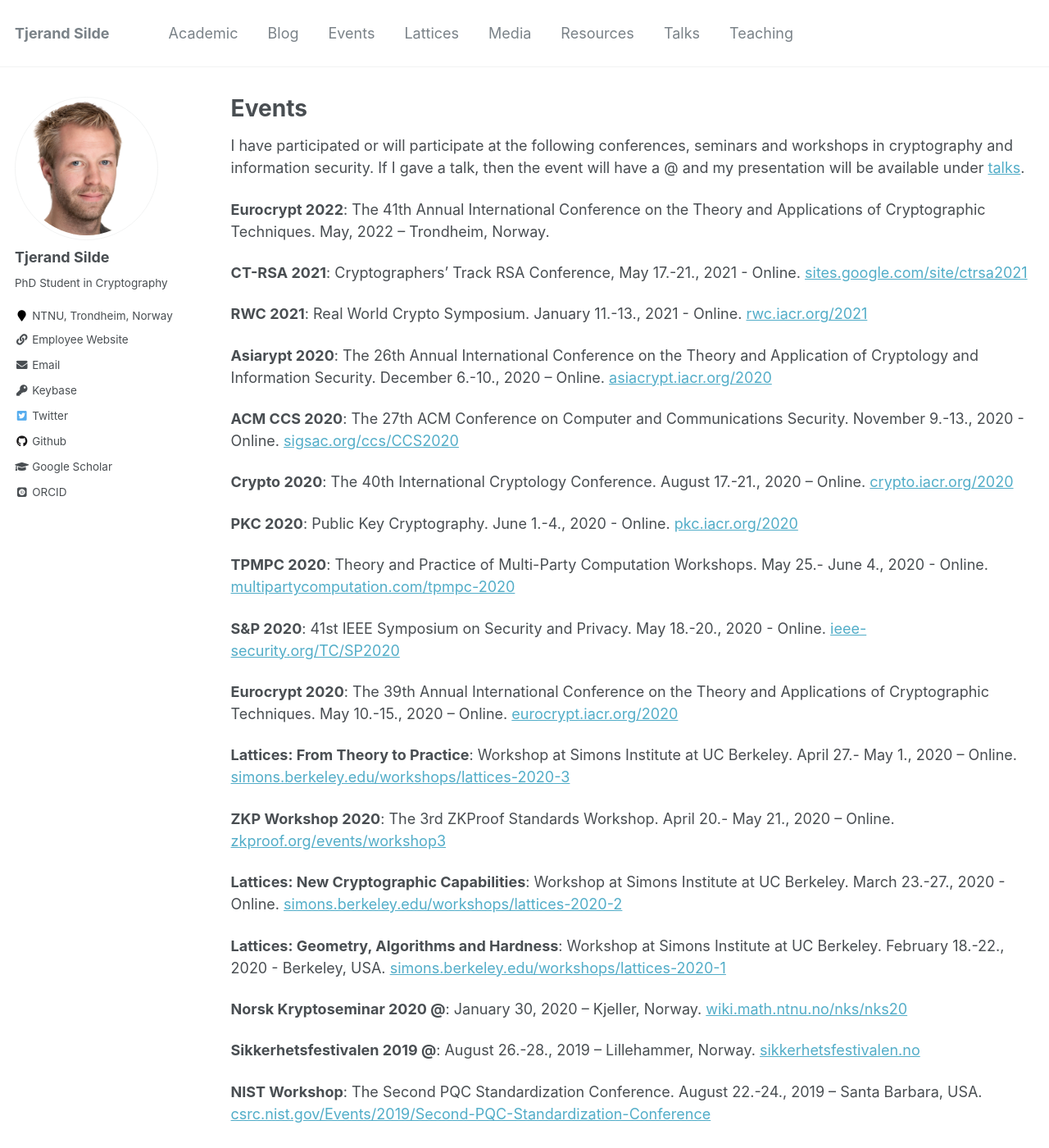
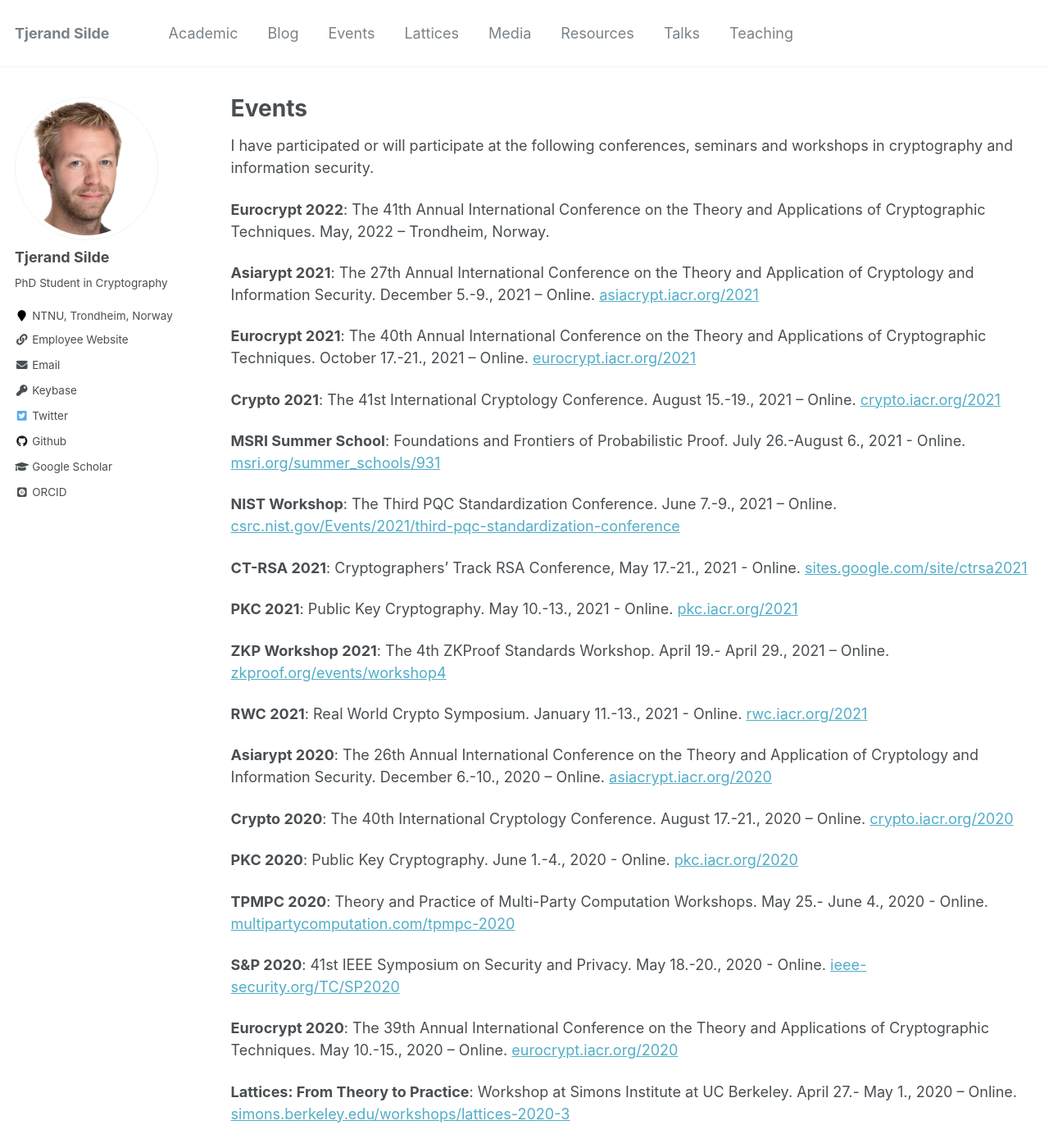
Before and after one commit to tjesi/tjesi.github.io, a Jekyll site: the page built from _pages/events.md, in a window 1280 px wide and 1400 px high. Shown: the whole window at 82% size. Built offline with Jekyll 4.4.1, drawn with Linux system fonts in a browser that asks for light colours; some web fonts are replaced; some of the changed text lies outside the part shown.

Commit message:
Update events.md

```diff
--- a/_pages/events.md
+++ b/_pages/events.md
@@ -5,17 +5,29 @@ permalink: /events/
 author_profile: true
 ---
 
-I have participated or will participate at the following conferences, seminars and workshops in cryptography and information security. If I gave a talk, then the event will have a @ and my presentation will be available under [talks](https://tjerandsilde.no/talks).
+I have participated or will participate at the following conferences, seminars and workshops in cryptography and information security.
 
 **Eurocrypt 2022**: The 41th Annual International Conference on the Theory and Applications of Cryptographic Techniques. May, 2022 – Trondheim, Norway.
 
+**Asiarypt 2021**: The 27th Annual International Conference on the Theory and Application of Cryptology and Information Security. December 5.-9., 2021 – Online. [asiacrypt.iacr.org/2021](https://asiacrypt.iacr.org/2021)
+
+**Eurocrypt 2021**: The 40th Annual International Conference on the Theory and Applications of Cryptographic Techniques. October 17.-21., 2021 – Online. [eurocrypt.iacr.org/2021](https://eurocrypt.iacr.org/2021)
+
+**Crypto 2021**: The 41st International Cryptology Conference. August 15.-19., 2021 – Online. [crypto.iacr.org/2021](https://crypto.iacr.org/2021)
+
+**MSRI Summer School**: Foundations and Frontiers of Probabilistic Proof. July 26.-August 6., 2021 - Online. [msri.org/summer_schools/931](https://www.msri.org/summer_schools/931)
+
+**NIST Workshop**: The Third PQC Standardization Conference. June 7.-9., 2021 – Online. [csrc.nist.gov/Events/2021/third-pqc-standardization-conference](https://csrc.nist.gov/Events/2021/third-pqc-standardization-conference)
+
 **CT-RSA 2021**: Cryptographers' Track RSA Conference, May 17.-21., 2021 - Online. [sites.google.com/site/ctrsa2021](https://sites.google.com/site/ctrsa2021)
+
+**PKC 2021**: Public Key Cryptography. May 10.-13., 2021 - Online. [pkc.iacr.org/2021](https://pkc.iacr.org/2021)
+
+**ZKP Workshop 2021**: The 4th ZKProof Standards Workshop. April 19.- April 29., 2021 – Online. [zkproof.org/events/workshop4](https://zkproof.org/events/workshop4)
 
 **RWC 2021**: Real World Crypto Symposium. January 11.-13., 2021 - Online. [rwc.iacr.org/2021](https://rwc.iacr.org/2021)
 
 **Asiarypt 2020**: The 26th Annual International Conference on the Theory and Application of Cryptology and Information Security. December 6.-10., 2020 – Online. [asiacrypt.iacr.org/2020](https://asiacrypt.iacr.org/2020)
-
-**ACM CCS 2020**: The 27th ACM Conference on Computer and Communications Security. November 9.-13., 2020 - Online. [sigsac.org/ccs/CCS2020](https://www.sigsac.org/ccs/CCS2020)
 
 **Crypto 2020**: The 40th International Cryptology Conference. August 17.-21., 2020 – Online. [crypto.iacr.org/2020](https://crypto.iacr.org/2020)
 
@@ -35,9 +47,9 @@ I have participated or will participate at the following conferences, seminars a
 
 **Lattices: Geometry, Algorithms and Hardness**: Workshop at Simons Institute at UC Berkeley. February 18.-22., 2020 - Berkeley, USA. [simons.berkeley.edu/workshops/lattices-2020-1](https://simons.berkeley.edu/workshops/lattices-2020-1)
 
-**Norsk Kryptoseminar 2020 @**: January 30, 2020 – Kjeller, Norway. [wiki.math.ntnu.no/nks/nks20](https://wiki.math.ntnu.no/nks/nks20)
+**Norsk Kryptoseminar 2020**: January 30, 2020 – Kjeller, Norway. [wiki.math.ntnu.no/nks/nks20](https://wiki.math.ntnu.no/nks/nks20)
 
-**Sikkerhetsfestivalen 2019 @**: August 26.-28., 2019 – Lillehammer, Norway. [sikkerhetsfestivalen.no](https://sikkerhetsfestivalen.no)
+**Sikkerhetsfestivalen 2019**: August 26.-28., 2019 – Lillehammer, Norway. [sikkerhetsfestivalen.no](https://sikkerhetsfestivalen.no)
 
 **NIST Workshop**: The Second PQC Standardization Conference. August 22.-24., 2019 – Santa Barbara, USA. [csrc.nist.gov/Events/2019/Second-PQC-Standardization-Conference](https://csrc.nist.gov/Events/2019/Second-PQC-Standardization-Conference)
 
@@ -55,7 +67,7 @@ I have participated or will participate at the following conferences, seminars a
 
 **RWC 2019**: Real World Crypto Symposium. January 9.-11., 2019 – San Jose, USA. [rwc.iacr.org/2019](https://rwc.iacr.org/2019)
 
-**NISK 2018 @**: Norwegian Information Security Conference. September 18.-20, 2019 – Svalbard, Norway. [nikt2018.ifi.uio.no/program_nisk_en](http://nikt2018.ifi.uio.no/program_nisk_en)
+**NISK 2018 **: Norwegian Information Security Conference. September 18.-20, 2019 – Svalbard, Norway. [nikt2018.ifi.uio.no/program_nisk_en](http://nikt2018.ifi.uio.no/program_nisk_en)
 
 **COINS Ph.D. Student Seminar 2018.** September 17., 2018 – Svalbard, Norway. [coinsrs.no/coins-ph-d-student-seminar-2018-svalbard](https://coinsrs.no/coins-ph-d-student-seminar-2018-svalbard)
 
```
